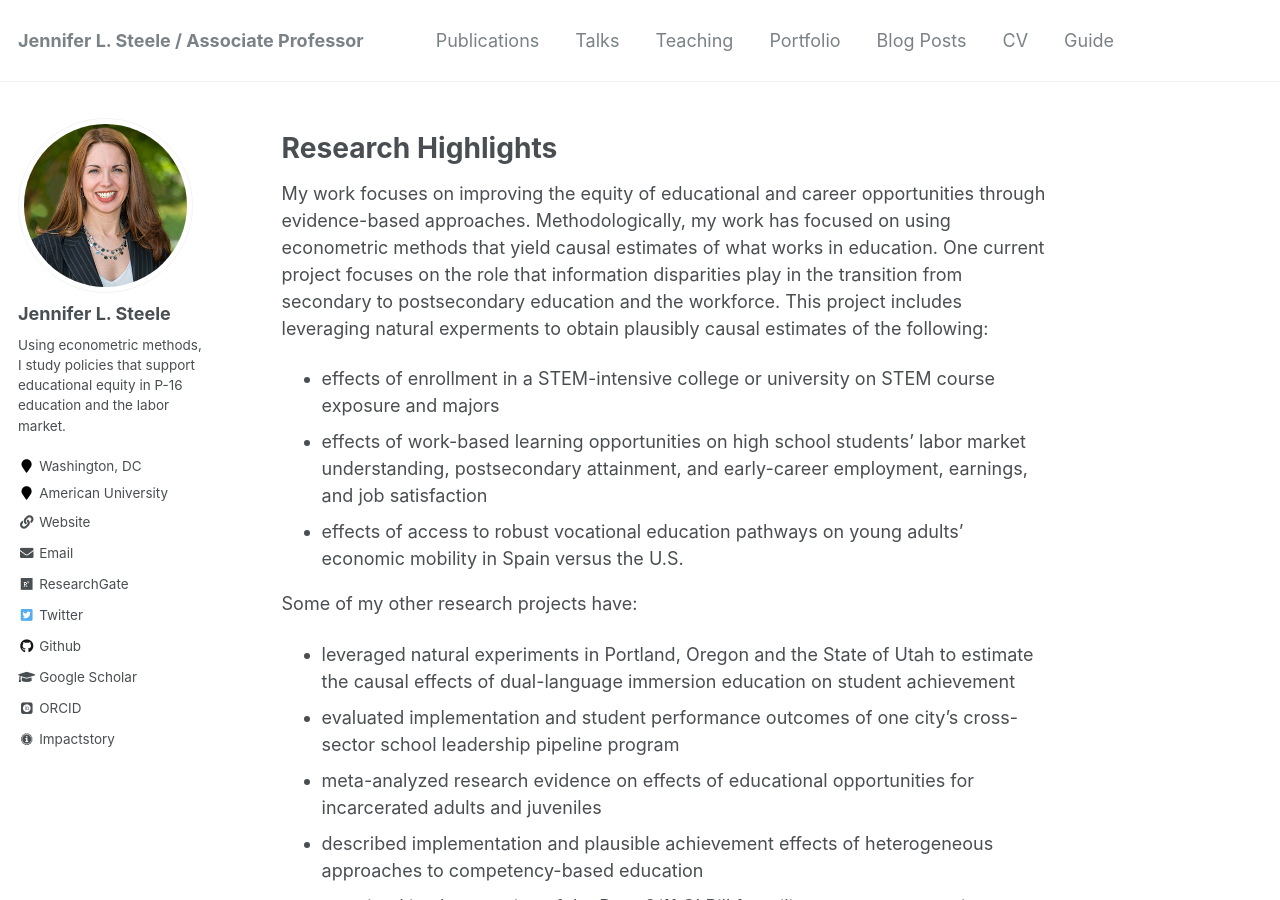
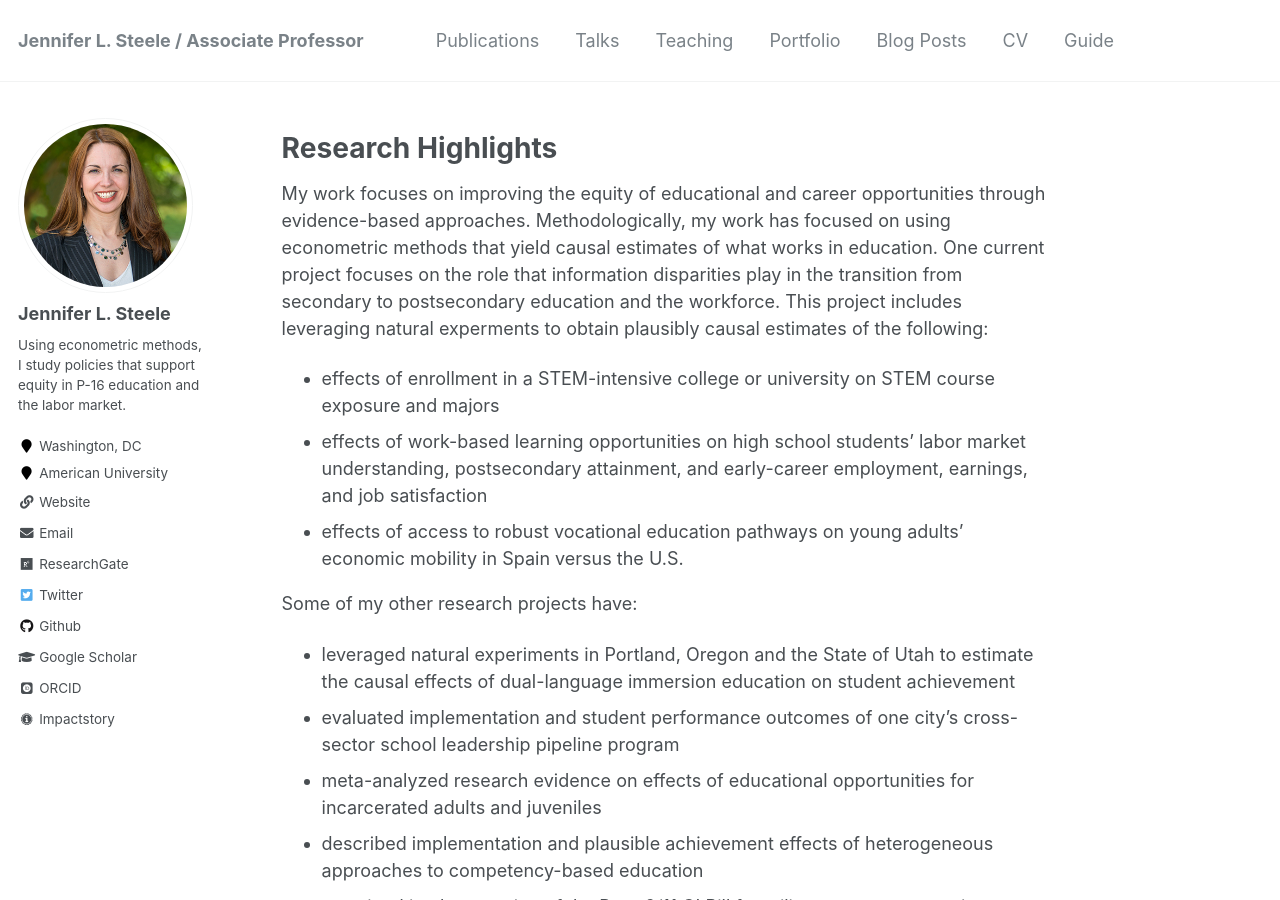
Before and after one commit to jensteele1/jensteele1.github.io, a Jekyll site: the page built from _pages/about.md, in a window 1280 px wide and 900 px high. Built offline with Jekyll 4.4.1, drawn with Linux system fonts in a browser that asks for light colours; some web fonts are replaced.

Commit message:
Update _config.yml

```diff
--- a/_config.yml
+++ b/_config.yml
@@ -82,7 +82,7 @@ analytics:
 author:
   name             : "Jennifer L. Steele"
   avatar           : "steele_pic.jpg"
-  bio              : "Using econometric methods, I study policies that support educational equity in P-16 education and the labor market."
+  bio              : "Using econometric methods, I study policies that support equity in P-16 education and the labor market."
   location         : "Washington, DC"
   employer         : "American University"
   pubmed       	   :
```
